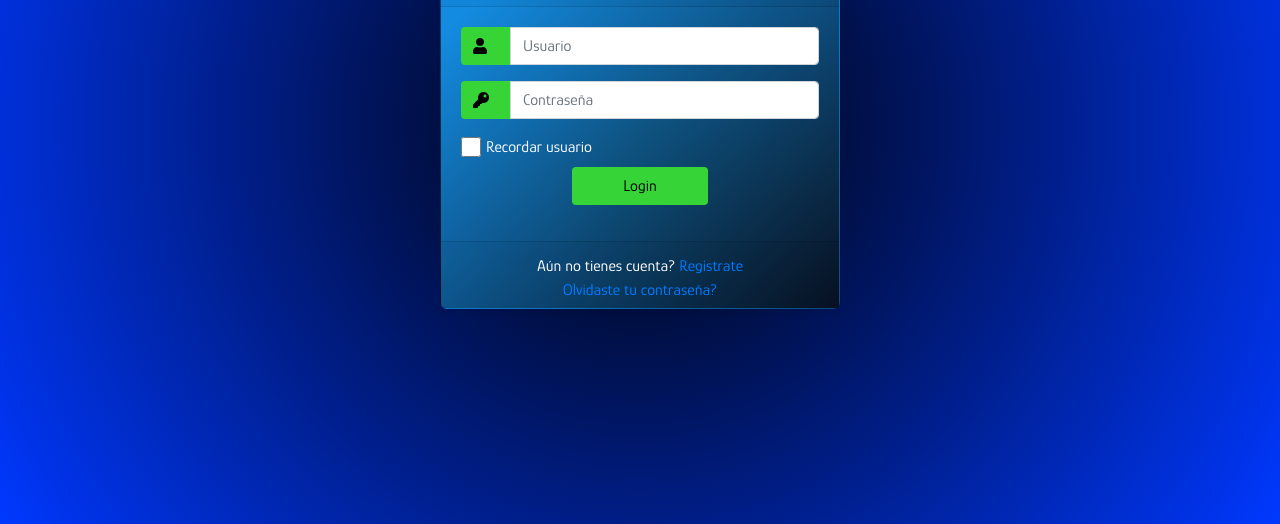
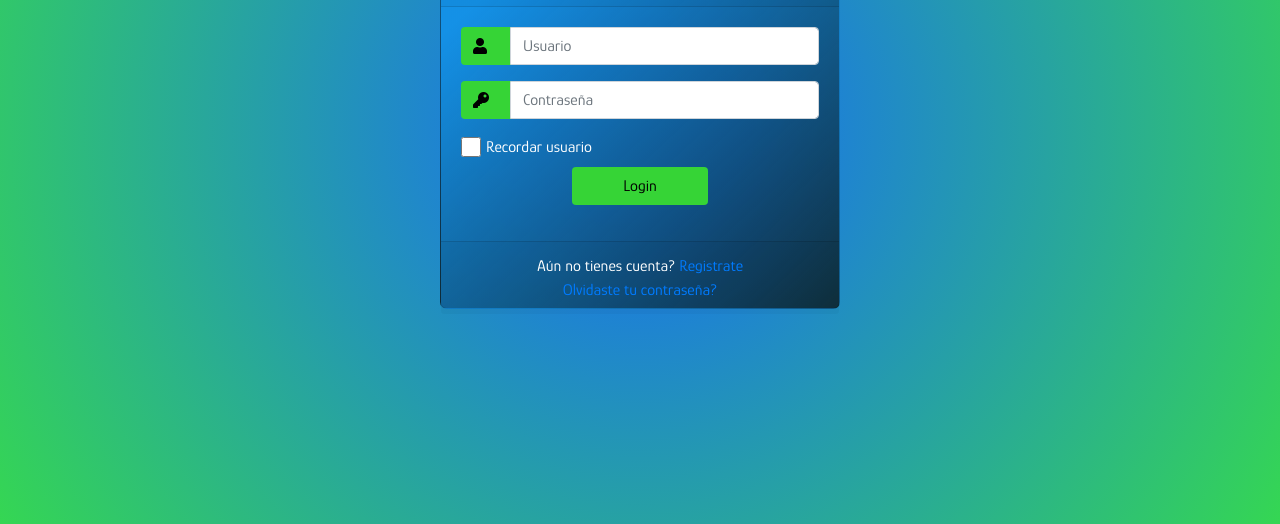
Before and after one commit to fabian017/Ciclo-3---MisionTIC, a plain HTML site: page FRONT-END/login.html in a window 1280 px wide. Shown: the part 276-800 px from the top of the page. Drawn offline with nearby package versions, Linux system fonts and the light colour scheme; a web font is replaced by a local one.

Commit message:
SPRINT 2

```diff
--- a/FRONT-END/css/login.css
+++ b/FRONT-END/css/login.css
@@ -1,8 +1,8 @@
 @import url('https://fonts.googleapis.com/css?family=Numans');
 
 body{
-background: rgb(84,246,135);
-background: radial-gradient(circle, black, rgba(0,56,255,1) 100%);
+background: rgb(20,113,231);
+background: radial-gradient(circle, rgba(20,113,231,0.9724264705882353) 13%, rgba(31,210,64,0.9023984593837535) 100%);
 background-size:auto;
 background-repeat: no-repeat;
 height: 100%;
```
Also changed, not shown: SPRINT2-GRUPO2/Modelo_Entidad-Relacion.jpeg (added), 3 other files.
